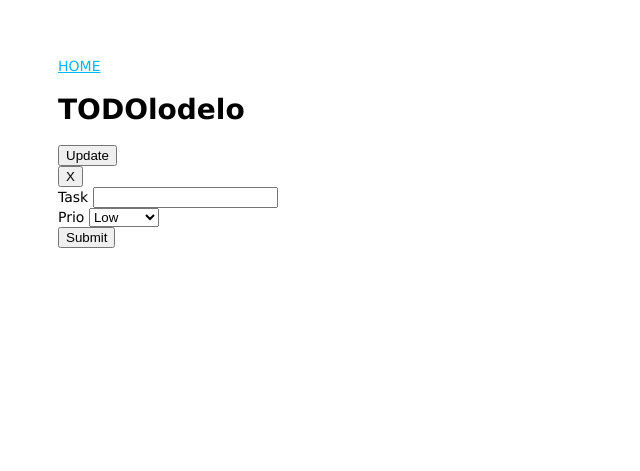
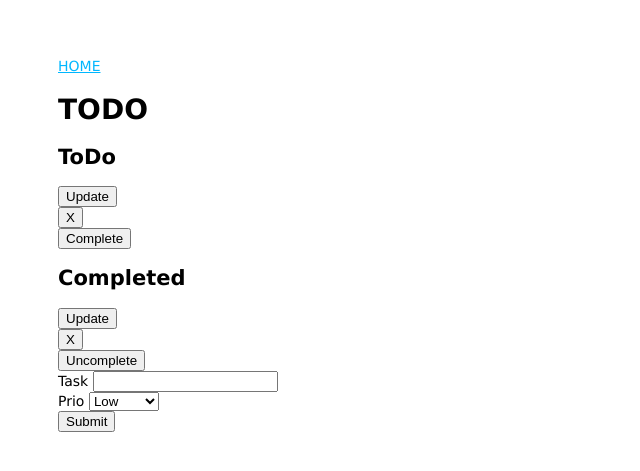
Before and after one commit to Haugen/node-playground, a Node server app: page / in a window 1280 px wide. Shown: the top 471 px of the page, without its empty margins (0-640 px from the left). Run offline with Node 20, Linux system fonts and the light colour scheme; tables that the repository leaves empty hold one stand-in row (values such as "Sample post"); some libraries are stand-ins or nearby versions.

Commit message:
Made it possible to complete and uncomplete tasks.

```diff
--- a/express/routes/index.js
+++ b/express/routes/index.js
@@ -5,19 +5,25 @@
 
 var taskDataSchema = new mongoose.Schema({
   task: {type: String, required: true},
-  prio: String
+  prio: String,
+  completed: Boolean
 }, {
   collection: 'tasks'
 });
 
 var taskData = mongoose.model('taskData', taskDataSchema);
 
-// GET home page.
+/**
+ * GET the home page where we list all the tasks.
+ */
 router.get('/', function(req, res, next) {
-  taskData.find().then(function(doc) {
+  Promise.all([
+    taskData.find({ completed: false }),
+    taskData.find({ completed: true })
+  ]).then(function([ uncompleted, completed ]) {
     res.render('index', {
-      title: 'TODOlodelo',
-      items: doc,
+      completed: completed,
+      uncompleted: uncompleted,
       errors: req.session.error,
       success: req.session.success
     });
@@ -25,11 +31,14 @@
   });
 });
 
-// Inserting data.
+/**
+ * POST page for inserting a new task.
+ */
 router.post('/insert', function(req, res, next) {
   let item = {
     task: req.body.task,
-    prio: req.body.prio
+    prio: req.body.prio,
+    completed: false
   };
 
   let data = new taskData(item);
@@ -40,7 +49,9 @@
   });
 });
 
-// GET page for Updating data.
+/**
+ * GET page for updating a task. Render a form prefilled with the task.
+ */
 router.get('/update/:id', function(req, res, next) {
   let id = req.params.id;
   taskData.findById(id, function(err, doc) {
@@ -55,7 +66,9 @@
   });
 });
 
-// POST page for updating the item in the db.
+/**
+ * POST page for updating a task. Set a message and return to front pge.
+ */
 router.post('/update/:id', function(req, res, next) {
   let id = req.params.id;
   let item = {
@@ -67,23 +80,45 @@
     if (err) {
       // TODO Figure out how to handle session errors more dynamically.
       req.session.error = { error: {msg: err.message} };
-      res.redirect('/');
     } else {
       doc.task = req.body.task;
       doc.prio = req.body.prio;
       doc.save();
       req.session.success = { success: {msg: `Task with id: ${id} updated.`} };
-      res.redirect('/');
     }
+    res.redirect('/');
   })
 });
 
-// Deleting data.
+/**
+ * POST page for deleting a task.
+ */
 router.post('/delete/:id', function(req, res, next) {
   let id = req.params.id;
 
   taskData.findByIdAndRemove(id, function(err) {
     if (err) req.session.error = { error: {msg: err.message} };
+    req.session.success = { success: {msg: `Successfully removed task with id: ${id}.`} };
+    res.redirect('/');
+  })
+});
+
+/**
+ * POST page for completing/uncompleting a task.
+ */
+router.post('/complete/:id', function(req, res, next) {
+  let id = req.params.id;
+
+  taskData.findById(id, function(err, doc) {
+    if (err) {
+      // TODO Figure out how to handle session errors more dynamically.
+      req.session.error = { error: {msg: err.message} };
+    } else {
+      doc.completed = doc.completed ? false : true;
+      let comp = doc.completed ? 'Completed' : 'Uncompleted';
+      doc.save();
+      req.session.success = { success: {msg: `${comp} task with id: ${id}.`} };
+    }
     res.redirect('/');
   })
 });
--- a/express/views/index.hbs
+++ b/express/views/index.hbs
@@ -1,4 +1,4 @@
-<h1>{{ title }}</h1>
+<h1>TODO</h1>
 
 {{#each errors}}
   <div class="alert alert-danger">{{ this.msg }}</div>
@@ -8,7 +8,8 @@
   <div class="alert alert-success">{{ this.msg }}</div>
 {{/each}}
 
-{{#each items}}
+<h2>ToDo</h2>
+{{#each uncompleted}}
   <div class="card">
     <div class="card-body">
       {{ this.task }}
@@ -16,6 +17,26 @@
       <a href="/update/{{ this._id }}"><button class="btn btn-primary">Update</button></a>
       <form method="post" action="/delete/{{ this._id}}">
         <button class="btn btn-danger" type="submit">X</button>
+      </form>
+      <form method="post" action="/complete/{{ this._id}}">
+        <button class="btn btn-success" type="submit">Complete</button>
+      </form>
+    </div>
+  </div>
+{{/each}}
+
+<h2>Completed</h2>
+{{#each completed}}
+  <div class="card">
+    <div class="card-body">
+      {{ this.task }}
+      {{ this.prio }}
+      <a href="/update/{{ this._id }}"><button class="btn btn-primary">Update</button></a>
+      <form method="post" action="/delete/{{ this._id}}">
+        <button class="btn btn-danger" type="submit">X</button>
+      </form>
+      <form method="post" action="/complete/{{ this._id}}">
+        <button class="btn btn-success" type="submit">Uncomplete</button>
       </form>
     </div>
   </div>
```
